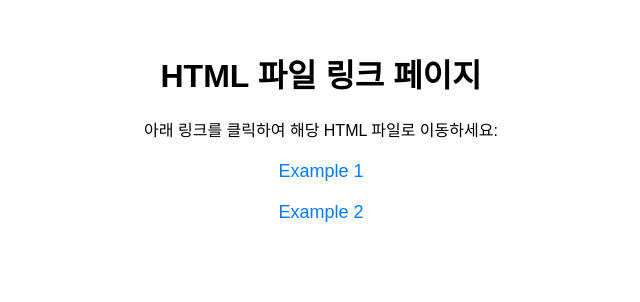
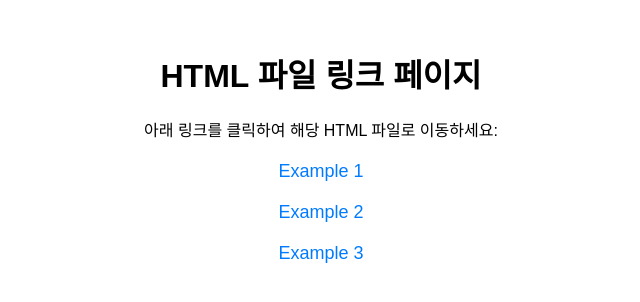
Before and after one commit to nahhhh3/sample, a plain HTML site: page index.html in a window 1280 px wide. Shown: the whole page, without its empty margins (319-959 px from the left). Drawn offline with Linux system fonts and the light colour scheme.

Commit message:
Update index.html

```diff
--- a/index.html
+++ b/index.html
@@ -27,5 +27,6 @@
     <p>아래 링크를 클릭하여 해당 HTML 파일로 이동하세요:</p>
     <a href="example1.html" target="_blank">Example 1</a>
     <a href="example2.html" target="_blank">Example 2</a>
+    <a href="example3.html" target="_blank">Example 3</a>
 </body>
 </html>
```
